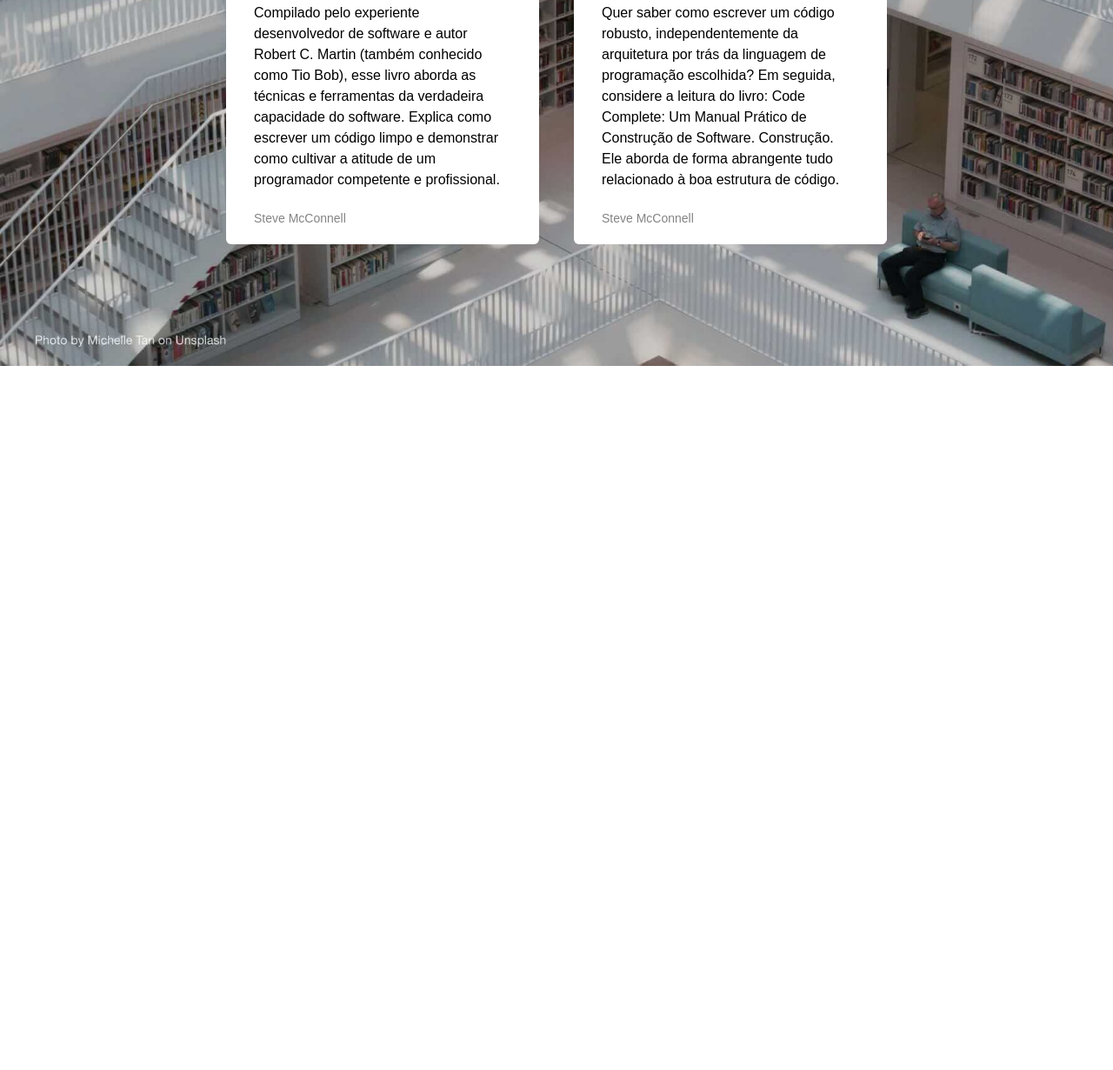
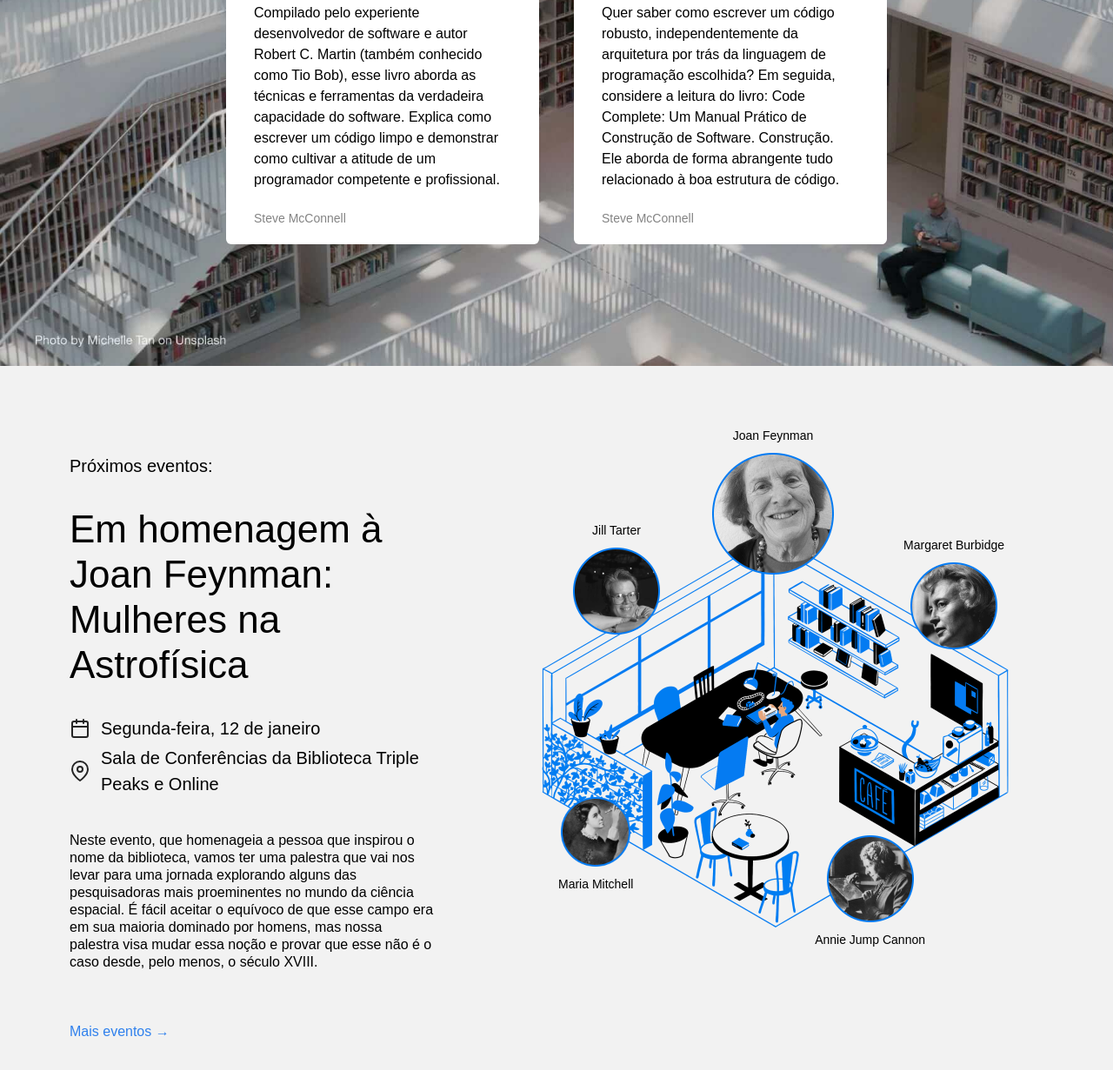
Before and after one commit to RGCosta404/web_project_library_pt, a plain HTML site: page index.html in a window 1280 px wide. Shown: the part 1673-2904 px from the top of the page at 87% size. Before the commit the page ends 2094 px from the top, so only its background shows below. Drawn offline with Linux system fonts and the light colour scheme.

Commit message:
added events page

```diff
--- a/index.html
+++ b/index.html
@@ -23,7 +23,7 @@
               <a class="nav__link" href="#staff">Escolhas da Equipe</a>
             </li>
             <li>
-              <a class="nav__link">Eventos</a>
+              <a class="nav__link" href="#eventos">Eventos</a>
             </li>
             <li>
               <a class="nav__link">Seja um membro</a>
@@ -130,6 +130,73 @@
             </li>
           </ul>
         </section>
+        <section class="events" id="eventos">
+          <div class="events__content">
+            <h2 class="events__heading">Próximos eventos:</h2>
+            <h3 class="events__title">
+             Em homenagem à Joan Feynman: Mulheres na Astrofísica
+            </h3>
+            <div class="event-info events__info-section">
+              <div class="event-info__item">
+                <img
+                  src="./images/icon_calendar.svg"
+                  alt="Calendar icon"
+                  class="event-info__icon"
+                />
+                <p class="event-info__text">Segunda-feira, 12 de janeiro</p>
+              </div>
+              <div class="event-info__item">
+                <img
+                  src="./images/icon_pin.svg"
+                  alt="Pin icon"
+                  class="event-info__icon"
+                />
+                <p class="event-info__text">
+                  Sala de Conferências da Biblioteca Triple Peaks e Online
+                </p>
+              </div>
+            </div>
+            <p class="events__description">
+              Neste evento, que homenageia a pessoa que inspirou o nome da biblioteca, vamos ter uma
+              palestra que vai nos levar para uma jornada explorando alguns das pesquisadoras mais
+              proeminentes no mundo da ciência espacial. É
+              fácil aceitar o equívoco de que esse campo era em sua maioria
+              dominado por homens, mas nossa palestra visa mudar essa noção e
+              provar que esse não é o caso desde, pelo menos,
+              o século XVIII.
+            </p>
+            <a href="#" class="events__more">Mais eventos &rarr;</a>
+          </div>
+          <div class="events__cover">
+            <img src="images/cafe.png" alt="imagem de um café" class="events__image"/>
+
+            <div class="person person_name_feynman">
+              <p class="person__caption">Joan Feynman</p>
+              <img src="images/person_feynman.png" alt="foto Joan Feynman" class="person__image person__image_size_l">
+            </div>
+
+            <div class="person person_name_burbidge">
+              <p class="person__caption">Margaret Burbidge</p>
+              <img src="images/person_burbidge.png" alt="foto Margaret Burbidge" class="person__image person__image_size_m">
+            </div>
+
+            <div class="person person_name_cannon">
+              <img src="images/person_cannon.png" alt="foto Annie Jump Cannon" class="person__image person__image_size_m">
+              <p class="person__caption">Annie Jump Cannon</p>
+            </div>
+
+            <div class="person person_name_mitchell">
+              <img src="images/person_mitchell.png" alt="foto Maria Mitchell" class="person__image person__image_size_s">
+              <p class="person__caption">Maria Mitchell</p>
+            </div>
+
+            <div class="person person_name_tarter">
+              <p class="person__caption">Jill Tarter</p>
+              <img src="images/person_tarter.png" alt="foto Jill Tarter" class="person__image person__image_size_m">
+            </div>
+
+          </div>
+        </section>
       </main>
     </div>
   </body>
--- a/styles/style.css
+++ b/styles/style.css
@@ -161,3 +161,137 @@
   color: #838383;
   margin-top: auto;
 }
+
+.events {
+  padding: 100px 0 120px 80px;
+  display: flex;
+  align-items: start;
+  justify-content: space-between;
+  box-sizing: border-box;
+  background-color: #f2f2f2;
+}
+
+.events__content {
+  flex-basis: 580px;
+}
+
+.events__heading {
+  font-size: 20px;
+  font-weight: 500;
+  line-height: 30px;
+  margin: 0;
+}
+
+.events__title {
+  font-size: 44px;
+  font-weight: 500;
+  line-height: 52px;
+  margin: 32px 0 0;
+}
+
+.events__info-section {
+  margin-top: 32px;
+}
+
+.event-info__item {
+  display: flex;
+  align-items: center;
+  margin-bottom: 4px;
+  font-weight: 500;
+}
+
+.event-info__icon {
+  background-repeat: no-repeat;
+  background-position: center;
+  margin-right: 12px;
+  width: 24px;
+  height: 24px;
+}
+
+.event-info__text {
+  font-size: 20px;
+  font-weight: 500;
+  line-height: 30px;
+  margin: 0;
+}
+
+.events__description {
+  margin: 40px 0 60px;
+}
+
+.events__more {
+  color: #2f80ed;
+  text-decoration: none;
+}
+
+.events__cover {
+  flex-grow: 1;
+  flex-shrink: 0;
+  flex-basis: 780px;
+  max-width: 780px;
+  position: relative;
+}
+
+.events__image {
+  max-width: 100%;
+}
+
+.person {
+  position: absolute;
+  display: flex;
+  align-items: center;
+  flex-direction: column;
+  gap: 10px;
+}
+
+.person_name_feynman {
+  position: absolute;
+  top: -30px;
+  left: 319px;
+}
+
+.person_name_burbidge {
+  position: absolute;
+  top: 96px;
+  right: 125px;
+}
+
+.person_name_cannon {
+  position: absolute;
+  bottom: 18px;
+  right: 216px;
+}
+
+.person_name_mitchell {
+  position: absolute;
+  bottom: 82px;
+  left: 142px;
+}
+
+.person_name_tarter {
+  position: absolute;
+  top: 79px;
+  left: 159px;
+}
+
+.person__image {
+  max-width: 100%;
+}
+
+.person__image_size_l {
+  width: 140px;
+}
+
+.person__image_size_m {
+  width: 100px;
+}
+
+.person__image_size_s {
+  width: 80px;
+}
+
+.person__caption {
+  text-align: center;
+  font-size: 14px;
+  margin: 0;
+}
```
